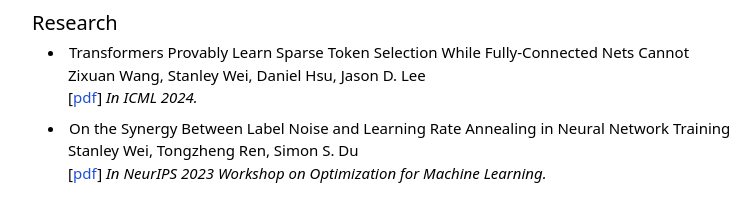
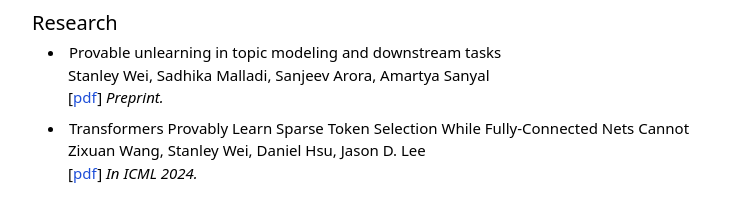
Before and after one commit to stanleyrwei/stanleyrwei.github.io, a website: page index.html in a window 1280 px wide. Shown: the part 266-463 px from the top of the page, 128-875 px from the left. Drawn offline with nearby package versions, Linux system fonts and the light colour scheme.

Commit message:
november update

```diff
--- a/index.html
+++ b/index.html
@@ -52,6 +52,16 @@
             </h2>
 
             <ul class="ml-4 list-disc list-inside">
+                <li class="font-normal">
+                    Provable unlearning in topic modeling and downstream tasks
+                </li>
+                <p class="ml-[20px]">
+                    Stanley Wei, Sadhika Malladi, Sanjeev Arora, Amartya Sanyal
+                </p>
+                <p class="ml-[20px] pb-2">
+                    [<a class="text-blue-700 hover:text-[#EE4B2B]" href="https://arxiv.org/abs/2411.12600v2" target="_blank" rel="noopener noreferrer">pdf</a>] <span class="italic"> Preprint. </span>
+                </p>
+
                 <li class="font-normal">
                     Transformers Provably Learn Sparse Token Selection While Fully-Connected Nets Cannot
                 </li>
```
